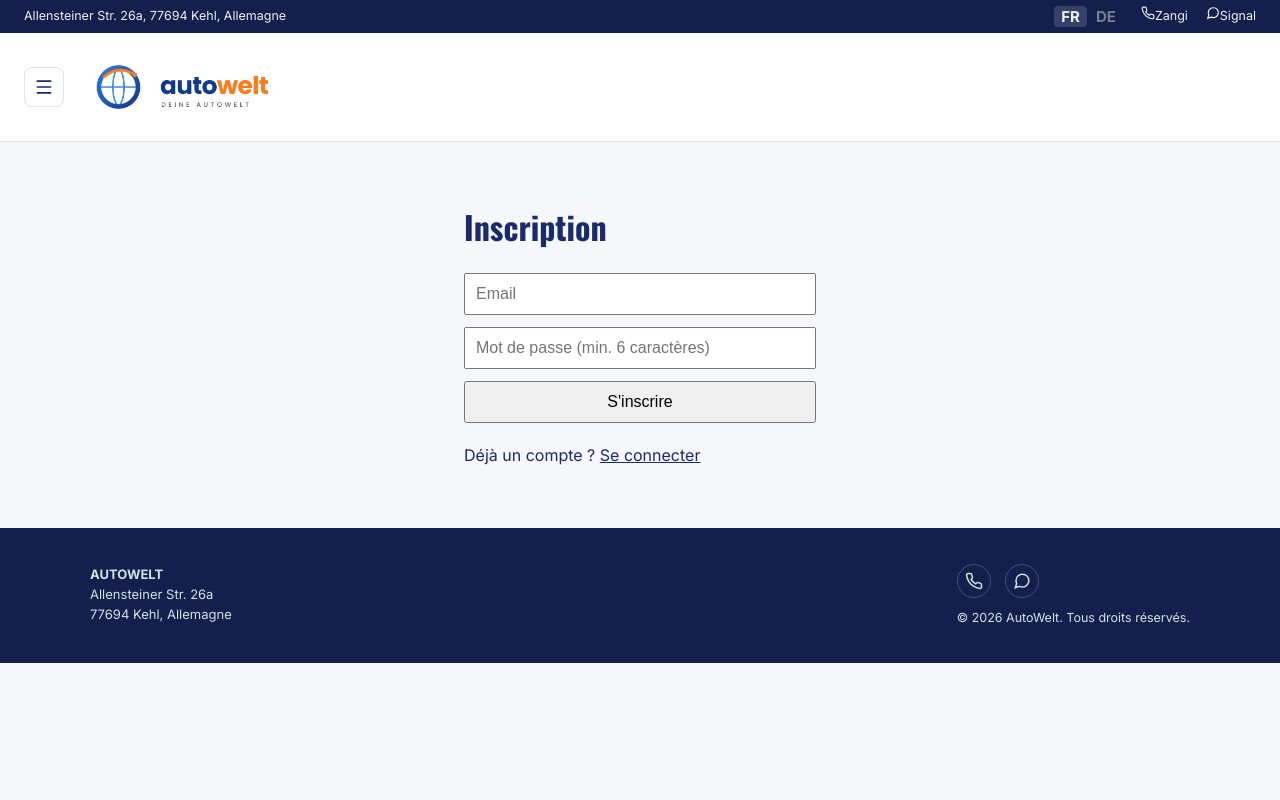
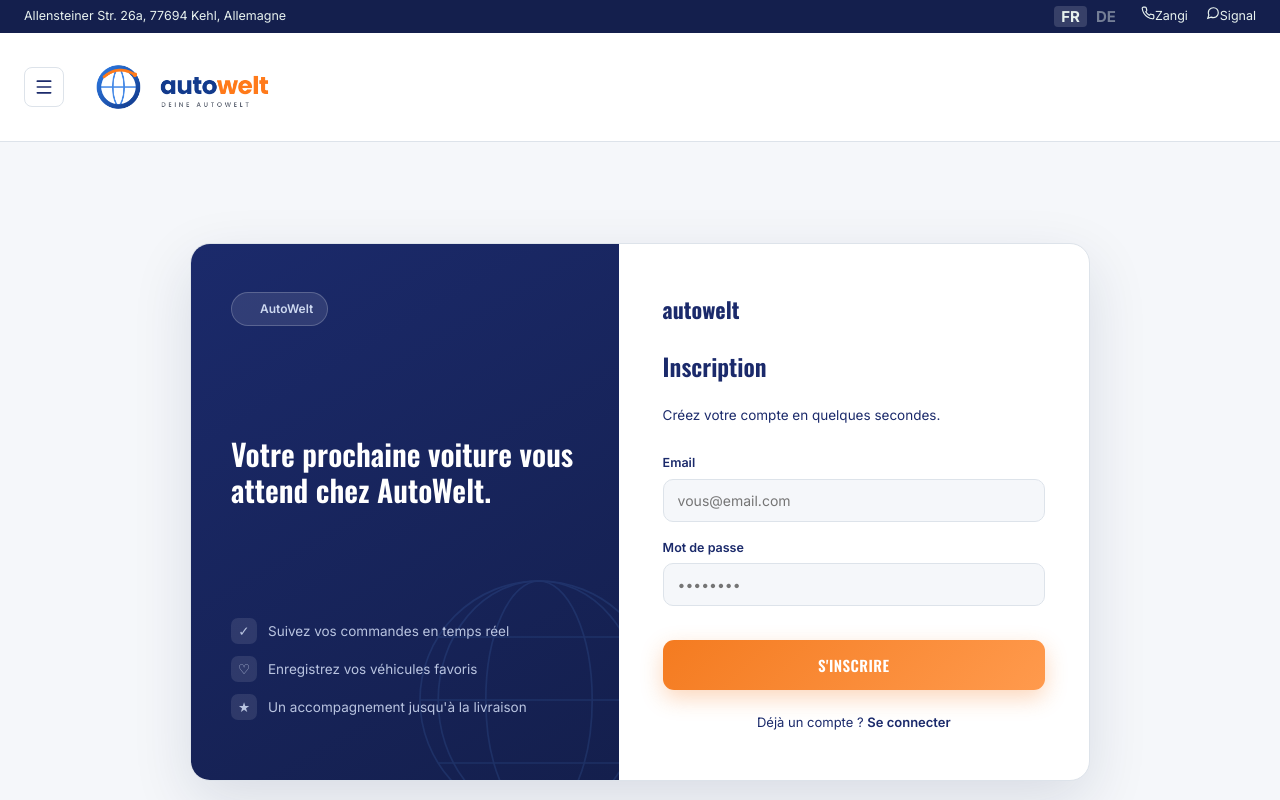
Before and after one commit to Landcar789/Car, a Next.js app: page /inscription in a window 1280 px wide. Shown: the top 800 px of the page. Built offline with nearby package versions, Linux system fonts and the light colour scheme; no server answers.

Commit message:
Nouvelle Auth page

```diff
--- a/app/globals.css
+++ b/app/globals.css
@@ -895,3 +895,85 @@
     to { transform: translate(-50%, -50%) rotate(360deg); }
   }
 }
+/* ===== PAGES CONNEXION / INSCRIPTION AUTOWELT ===== */
+.auth-page {
+  min-height: calc(100vh - 60px);
+  display: flex;
+  align-items: center;
+  justify-content: center;
+  padding: 40px 24px;
+  background: var(--bg);
+}
+.auth-card {
+  width: 100%;
+  max-width: 900px;
+  background: #fff;
+  border-radius: 20px;
+  overflow: hidden;
+  box-shadow: 0 20px 60px rgba(20,31,77,0.12);
+  border: 1px solid var(--line);
+  display: grid;
+  grid-template-columns: 1fr 1.1fr;
+}
+.auth-visual {
+  position: relative;
+  overflow: hidden;
+  background: linear-gradient(150deg, #1b2a6b, #141f4d);
+  padding: 48px 40px;
+  display: flex;
+  flex-direction: column;
+  justify-content: space-between;
+  min-height: 520px;
+}
+.auth-visual .auth-globe { position: absolute; right: -60px; bottom: -60px; width: 280px; height: 280px; opacity: 0.13; }
+.auth-visual .auth-badge {
+  display: inline-flex; align-items: center; gap: 8px; align-self: flex-start;
+  padding: 7px 14px; border-radius: 100px; background: rgba(255,255,255,0.1);
+  border: 1px solid rgba(255,255,255,0.2); color: #cdd8f0; font-size: 12px; font-weight: 600;
+  position: relative; z-index: 2;
+}
+.auth-visual .auth-badge .dot { width: 6px; height: 6px; border-radius: 50%; background: var(--orange); }
+.auth-visual h2 { font-family: 'Oswald', sans-serif; font-weight: 600; font-size: 30px; color: #fff; line-height: 1.2; position: relative; z-index: 2; }
+.auth-visual h2 .accent { color: var(--orange); }
+.auth-visual .auth-pts { position: relative; z-index: 2; }
+.auth-visual .auth-pt { display: flex; align-items: center; gap: 11px; color: #b9c4e0; font-size: 13.5px; margin-bottom: 12px; }
+.auth-visual .auth-pt .ic { width: 26px; height: 26px; border-radius: 7px; background: rgba(255,255,255,0.1); display: flex; align-items: center; justify-content: center; color: var(--orange); flex-shrink: 0; }
+
+.auth-form-side { padding: 48px 44px; display: flex; flex-direction: column; justify-content: center; }
+.auth-form-side .auth-logo { font-family: 'Oswald', sans-serif; font-weight: 700; font-size: 22px; margin-bottom: 6px; }
+.auth-form-side .auth-logo .b { color: var(--navy); }
+.auth-form-side .auth-logo .o { color: var(--orange); }
+.auth-form-side h1 { font-family: 'Oswald', sans-serif; font-weight: 600; font-size: 24px; color: var(--navy); margin-bottom: 6px; }
+.auth-form-side .auth-sub { color: var(--slate); font-size: 13.5px; margin-bottom: 28px; }
+
+.auth-field { margin-bottom: 16px; }
+.auth-field label { display: block; font-size: 12.5px; font-weight: 600; color: var(--navy); margin-bottom: 6px; }
+.auth-field input {
+  width: 100%; padding: 12px 14px; border: 1px solid var(--line); border-radius: 10px;
+  font-size: 14px; font-family: 'Inter', sans-serif; background: var(--bg);
+  transition: border-color .18s, box-shadow .18s, background .18s;
+}
+.auth-field input:focus { outline: none; border-color: var(--navy-light); background: #fff; box-shadow: 0 0 0 3px rgba(44,111,216,0.12); }
+
+.auth-btn {
+  width: 100%; padding: 14px; border: none; border-radius: 11px;
+  background: linear-gradient(135deg, #f47b20, #ff9a4d); color: #fff;
+  font-family: 'Oswald', sans-serif; font-weight: 600; font-size: 15px; text-transform: uppercase; letter-spacing: .03em;
+  cursor: pointer; transition: transform .2s, box-shadow .2s; box-shadow: 0 8px 22px rgba(244,123,32,0.3);
+}
+.auth-btn:hover { transform: translateY(-2px); box-shadow: 0 12px 30px rgba(244,123,32,0.45); }
+.auth-btn:disabled { opacity: 0.6; cursor: not-allowed; transform: none; }
+
+.auth-switch { text-align: center; margin-top: 22px; font-size: 13px; color: var(--slate); }
+.auth-switch a { color: var(--navy); font-weight: 600; text-decoration: none; }
+.auth-forgot { text-align: right; margin-bottom: 4px; margin-top: -6px; }
+.auth-forgot a { color: var(--navy-light); font-size: 12.5px; font-weight: 600; text-decoration: none; }
+.auth-msg { padding: 11px 14px; border-radius: 9px; font-size: 13px; margin-bottom: 16px; }
+.auth-msg.error { background: rgba(210,59,46,0.08); color: var(--alert); border: 1px solid rgba(210,59,46,0.25); }
+.auth-msg.success { background: rgba(47,122,77,0.08); color: var(--ok); border: 1px solid rgba(47,122,77,0.25); }
+
+@media (max-width: 760px) {
+  .auth-card { grid-template-columns: 1fr; max-width: 420px; }
+  .auth-visual { display: none; }
+  .auth-form-side { padding: 40px 30px; }
+}
--- a/app/inscription/page.tsx
+++ b/app/inscription/page.tsx
@@ -40,41 +40,55 @@
   return (
     <>
       <Header />
-      <main style={{ maxWidth: 400, margin: '60px auto', padding: '0 24px', fontFamily: 'Inter, sans-serif' }}>
-        <h1 style={{ fontFamily: 'Oswald, sans-serif' }}>{t.auth.signupTitle}</h1>
+      <div className="auth-page">
+        <div className="auth-card">
+          <div className="auth-visual">
+            <div className="auth-badge"><span className="dot"></span>AutoWelt</div>
 
-        <form onSubmit={handleSubmit} style={{ display: 'flex', flexDirection: 'column', gap: 12 }}>
-          <input
-            type="email"
-            placeholder={t.auth.email}
-            value={email}
-            onChange={(e) => setEmail(e.target.value)}
-            required
-            style={{ padding: 10, fontSize: 16 }}
-          />
-          <input
-            type="password"
-            placeholder={t.auth.passwordMin}
-            value={password}
-            onChange={(e) => setPassword(e.target.value)}
-            required
-            minLength={6}
-            style={{ padding: 10, fontSize: 16 }}
-          />
-          <button type="submit" disabled={loading} style={{ padding: 10, fontSize: 16 }}>
-            {loading ? t.auth.signupLoading : t.auth.signupBtn}
-          </button>
-        </form>
+            <svg className="auth-globe" viewBox="0 0 200 200" fill="none" stroke="#5b9bf0" strokeWidth="1.2">
+              <circle cx="100" cy="100" r="85" />
+              <ellipse cx="100" cy="100" rx="38" ry="85" />
+              <ellipse cx="100" cy="100" rx="72" ry="85" />
+              <line x1="15" y1="100" x2="185" y2="100" />
+              <line x1="28" y1="55" x2="172" y2="55" />
+              <line x1="28" y1="145" x2="172" y2="145" />
+            </svg>
 
-        {message && (
-          <p style={{ color: message.type === 'success' ? 'green' : 'crimson', marginTop: 16 }}>
-            {message.text}
-          </p>
-        )}
-        <p style={{ marginTop: 20 }}>
-          {t.auth.alreadyHaveAccount} <a href="/connexion">{t.auth.loginBtn}</a>
-        </p>
-      </main>
+            <h2>{t.auth.visualTitle} <span className="accent">AutoWelt</span>.</h2>
+
+            <div className="auth-pts">
+              <div className="auth-pt"><span className="ic">✓</span> {t.auth.perk1}</div>
+              <div className="auth-pt"><span className="ic">♡</span> {t.auth.perk2}</div>
+              <div className="auth-pt"><span className="ic">★</span> {t.auth.perk3}</div>
+            </div>
+          </div>
+
+          <div className="auth-form-side">
+            <div className="auth-logo"><span className="b">auto</span><span className="o">welt</span></div>
+            <h1>{t.auth.signupTitle}</h1>
+            <p className="auth-sub">{t.auth.signupSub}</p>
+
+            <form onSubmit={handleSubmit}>
+              <div className="auth-field">
+                <label>{t.auth.email}</label>
+                <input type="email" value={email} onChange={(e) => setEmail(e.target.value)} required placeholder="vous@email.com" />
+              </div>
+              <div className="auth-field">
+                <label>{t.auth.password}</label>
+                <input type="password" value={password} onChange={(e) => setPassword(e.target.value)} required minLength={6} placeholder="••••••••" />
+              </div>
+
+              {message && <div className={`auth-msg ${message.type}`} style={{ marginTop: 14 }}>{message.text}</div>}
+
+              <button type="submit" className="auth-btn" disabled={loading} style={{ marginTop: 18 }}>
+                {loading ? t.auth.signupLoading : t.auth.signupBtn}
+              </button>
+            </form>
+
+            <div className="auth-switch">{t.auth.alreadyHaveAccount} <a href="/connexion">{t.auth.loginBtn}</a></div>
+          </div>
+        </div>
+      </div>
       <Footer />
     </>
   )
--- a/lib/translations/de.ts
+++ b/lib/translations/de.ts
@@ -55,7 +55,7 @@
     },
   },
   footer: {
-    rights: '© 2026 Deutschland Auto Car. Alle Rechte vorbehalten.',
+    rights: '© 2026 AutoWelt. Alle Rechte vorbehalten.',
   },
   marketplace: {
     searchPlaceholder: 'Marke oder Modell suchen...',
@@ -163,6 +163,12 @@
     newPasswordBtn: 'Neues Passwort speichern',
     newPasswordSaving: 'Wird gespeichert...',
     newPasswordDone: 'Passwort geändert! Sie können sich jetzt anmelden.',
+    visualTitle: 'Ihr nächstes Auto wartet bei',
+    loginSub: 'Zugang zu Ihrem Kundenbereich.',
+    perk1: 'Verfolgen Sie Ihre Bestellungen in Echtzeit',
+    perk2: 'Speichern Sie Ihre Lieblingsfahrzeuge',
+    perk3: 'Begleitung bis zur Lieferung',
+    signupSub: 'Erstellen Sie Ihr Konto in wenigen Sekunden.',
   },
   purchase: {
     title: 'Kaufformular',
--- a/lib/translations/fr.ts
+++ b/lib/translations/fr.ts
@@ -163,6 +163,12 @@
     newPasswordBtn: 'Enregistrer le nouveau mot de passe',
     newPasswordSaving: 'Enregistrement...',
     newPasswordDone: 'Mot de passe modifié ! Vous pouvez maintenant vous connecter.',
+    visualTitle: 'Votre prochaine voiture vous attend chez',
+    loginSub: 'Accédez à votre espace client.',
+    perk1: 'Suivez vos commandes en temps réel',
+    perk2: 'Enregistrez vos véhicules favoris',
+    perk3: 'Un accompagnement jusqu\'à la livraison',
+    signupSub: 'Créez votre compte en quelques secondes.',
   },
   purchase: {
     title: 'Formulaire d\'achat',
```
Also changed, not shown: app/connexion/page.tsx (+48 -31 lines).
